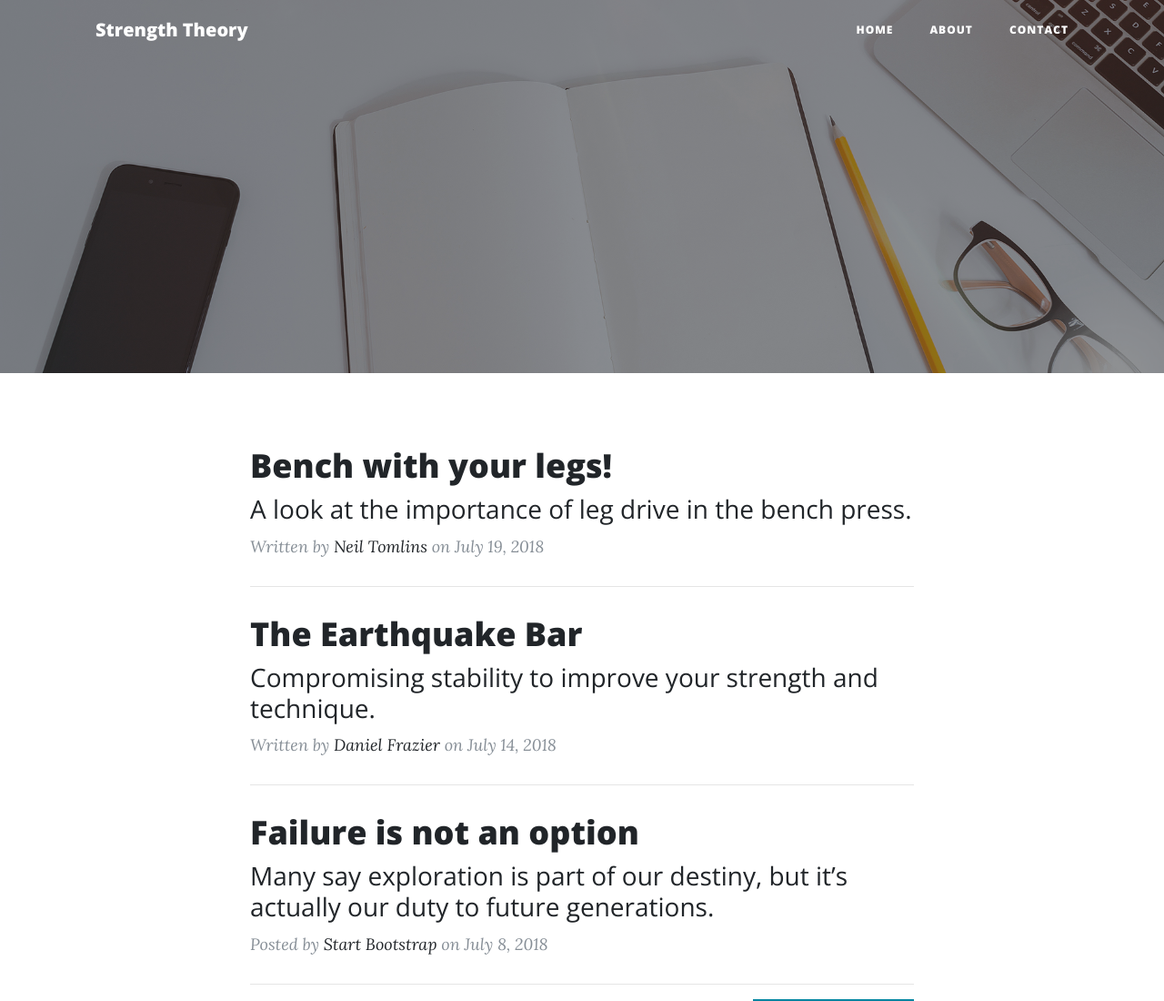
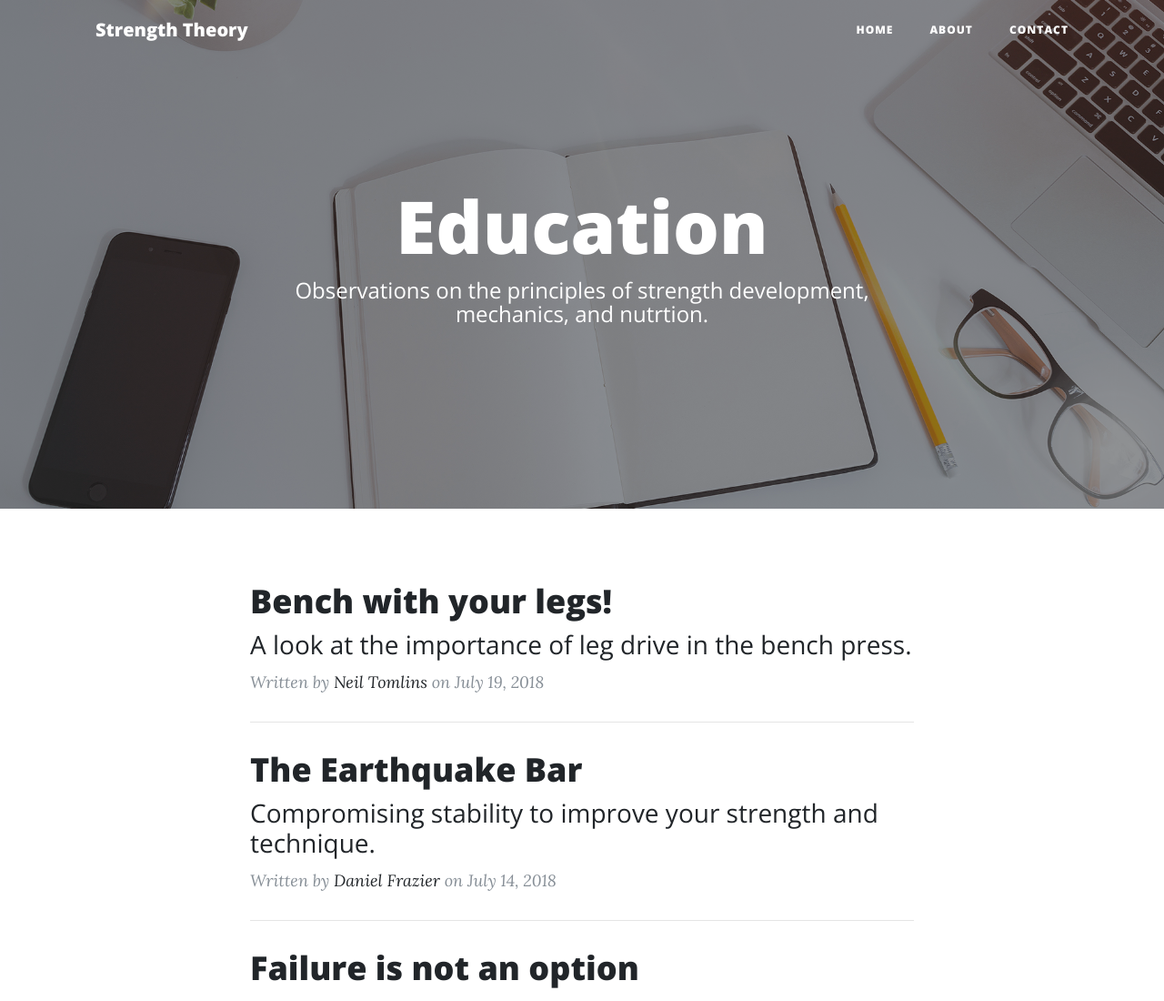
Before and after one commit to evostrength/education, a website: page index.html in a window 1280 px wide. Shown: the top 1100 px of the page at 91% size. Drawn offline with nearby package versions, Linux system fonts and the light colour scheme.

Commit message:
Update index.html

```diff
--- a/index.html
+++ b/index.html
@@ -59,8 +59,8 @@
         <div class="row">
           <div class="col-lg-8 col-md-10 mx-auto">
             <div class="site-heading">
-              <h1><!-- Education --></h1>
-              <span class="subheading"><!-- Observations on the principles of strength development, mechanics, and nutrtion. --></span>
+              <h1>Education</h1>
+              <span class="subheading">Observations on the principles of strength development, mechanics, and nutrtion.</span>
             </div>
           </div>
         </div>
```
